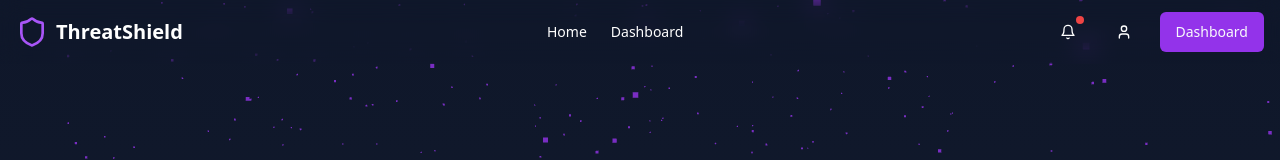
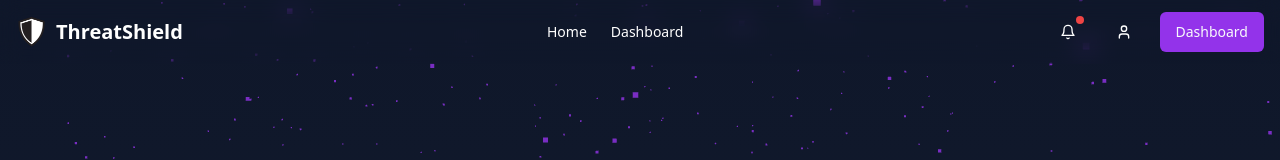
Before and after one commit to arnvjshi/Threat-Detection-Dashboard, a Next.js app: page / in a window 1280 px wide. Shown: the top 160 px of the page. Built offline with nearby package versions, Linux system fonts and the light colour scheme.

Commit message:
logo update

```diff
--- a/components/navbar.tsx
+++ b/components/navbar.tsx
@@ -20,7 +20,8 @@ export function Navbar() {
     <header className="sticky top-0 z-50 w-full backdrop-blur-md">
       <div className="container mx-auto flex h-16 items-center justify-between px-4">
         <Link href="/" className="flex items-center gap-2">
-          <Shield className="h-8 w-8 text-purple-500" />
+          {/* <Shield className="h-8 w-8 text-purple-500" />*/}
+          <img src="/favicon.png" alt="ThreatShield Logo" className="h-8 w-8" />
           <span className="text-xl font-bold text-white">ThreatShield</span>
         </Link>
 
```
Also changed, not shown: public/favicon.png (added).
